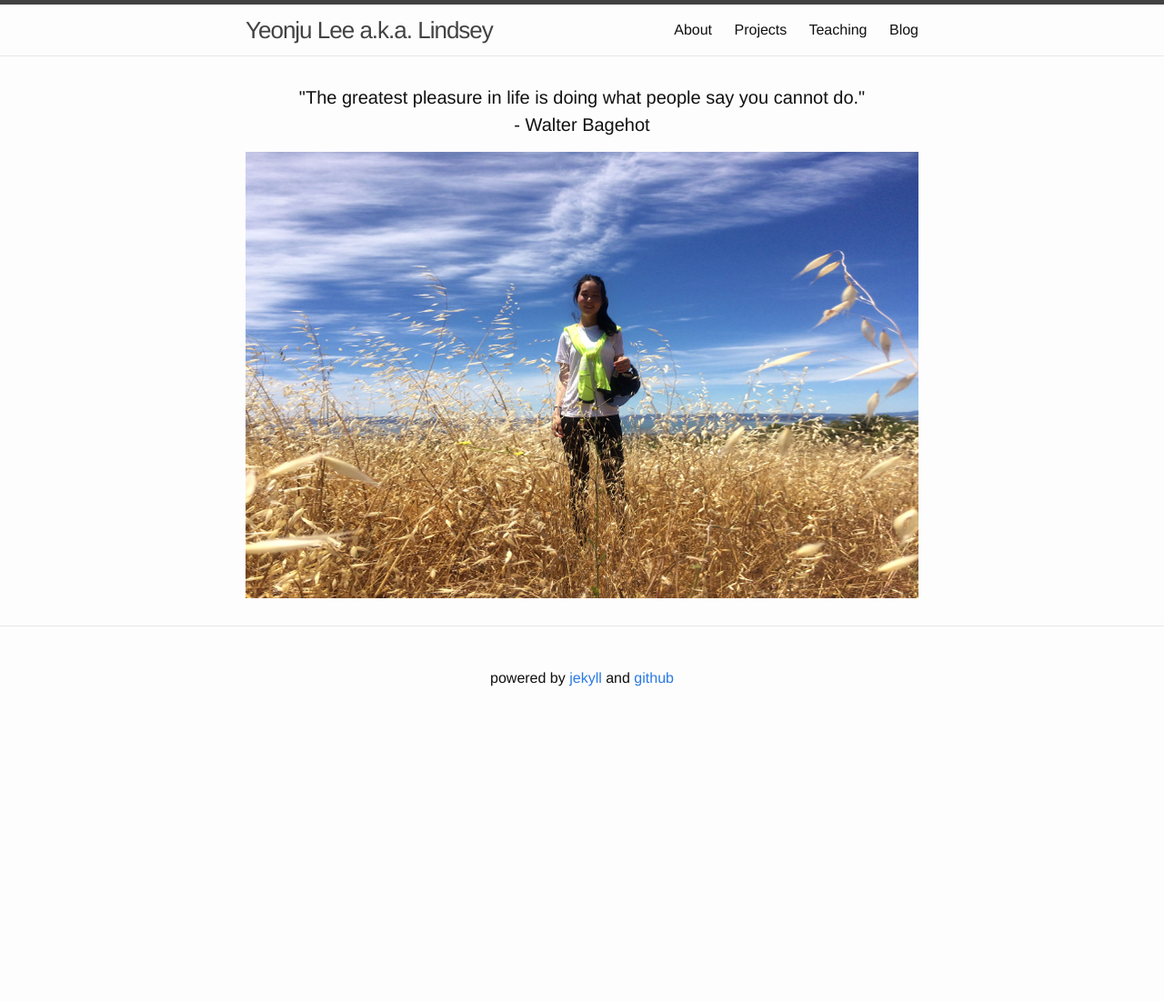
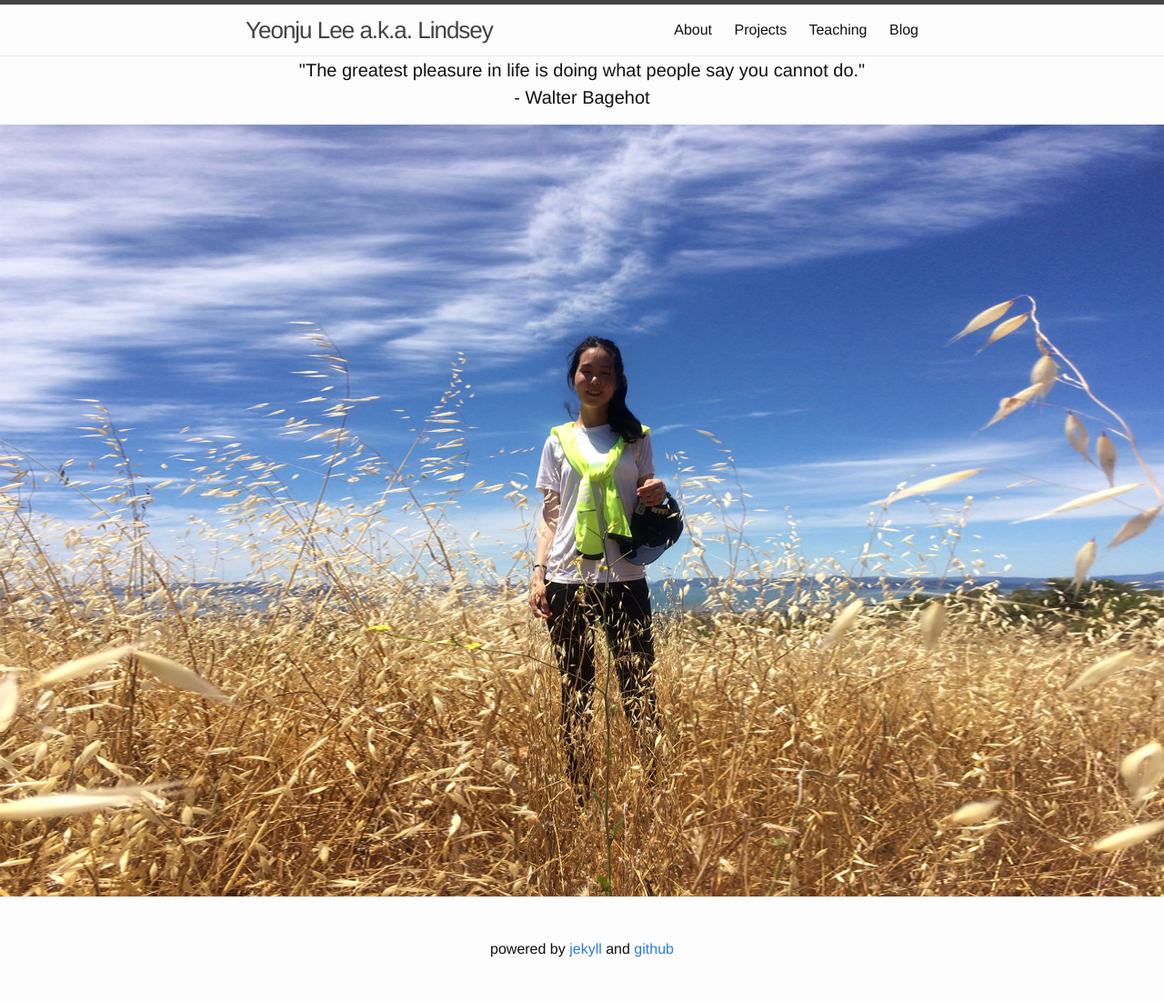
Before and after one commit to lindsey-lee/lindsey-lee.github.io, a Jekyll site: the page built from index.html, in a window 1280 px wide. Shown: the whole page at 91% size. Built offline with Jekyll 4.4.1, drawn with Linux system fonts in a browser that asks for light colours; before the commit the page ends 900 px from its top, so only the background shows below that.

Commit message:
changed main layout

```diff
--- a/_layouts/main.html
+++ b/_layouts/main.html
@@ -7,11 +7,11 @@
 
     {% include header.html %}
 
-    <div class="page-content">
-      <div class="wrapper">
+    <!-- <div class="page-content"> -->
+      <!-- <div class="wrapper"> -->
         {{ content }}
-      </div>
-    </div>
+      <!-- </div> -->
+    <!-- </div> -->
 
     {% include footer.html %}
 
```
